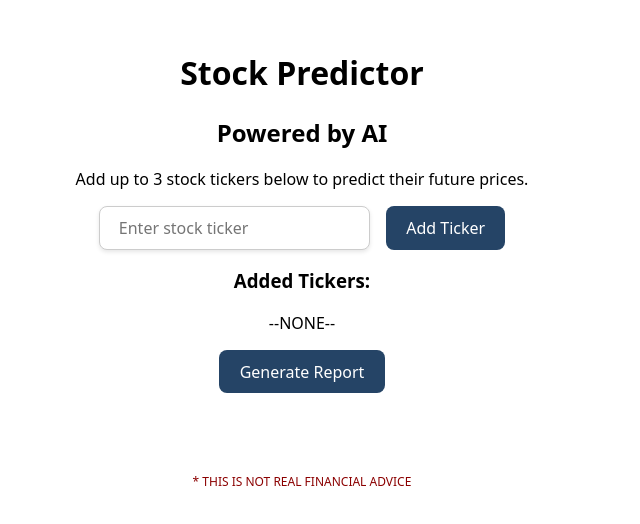
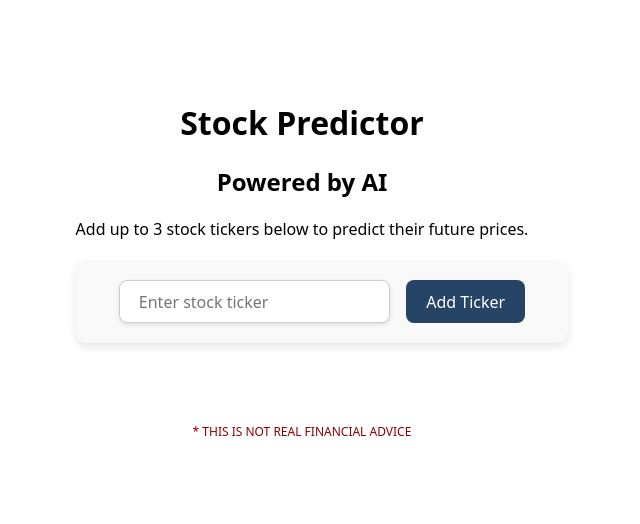
Before and after one commit to kquilty/ai-stock-predictor, a React (Vite) app: page / in a window 1280 px wide. Shown: the part 134-658 px from the top of the page, without its empty margins (338-978 px from the left). Built offline with nearby package versions, Linux system fonts and the light colour scheme.

Commit message:
- flow/ui improvements - simulated api fetch

```diff
--- a/src/App.jsx
+++ b/src/App.jsx
@@ -4,6 +4,55 @@ import './App.css'
 export default function App() {
     const [stockTickers, setStockTickers] = useState([])
     const [isGeneratingReport, setIsGeneratingReport] = useState(false)
+    const [isReportGenerated, setIsReportGenerated] = useState(false)
+    const [reportContent, setReportContent] = useState('')
+
+    async function handleGenerateReport() {
+        setIsGeneratingReport(true)
+
+        const reportGenerated = await fetchStockData()
+        setIsGeneratingReport(false)
+
+        if (reportGenerated) {
+            setIsReportGenerated(true)
+        }
+    }
+
+    async function fetchStockData() {
+        // document.querySelector('.action-panel').style.display = 'none'
+        // loadingArea.style.display = 'flex'
+        try {
+            /*
+            const stockData = await Promise.all(tickersArr.map(async (ticker) => {
+                const url = `https://api.polygon.io/v2/aggs/ticker/${ticker}/range/1/day/${dates.startDate}/${dates.endDate}?apiKey=${process.env.POLYGON_API_KEY}`
+                const response = await fetch(url)
+                const data = await response.text()
+                const status = await response.status
+                if (status === 200) {
+                    //apiMessage.innerText = 'Creating report...'
+                    return data
+                } else {
+                    //loadingArea.innerText = 'There was an error fetching stock data.'
+                }
+            }))
+            */
+
+            // Simulated stock data fetch
+            await new Promise(resolve => setTimeout(resolve, 2000))
+            const stockData = stockTickers.map(ticker => `Data for ${ticker}\n`)
+            const newReportContent = 'Fetched Stock Data:\n' + stockData.join('')
+
+            setReportContent(newReportContent)
+
+            // Success
+            return true;
+
+        } catch(err) {
+            //loadingArea.innerText = 'There was an error fetching stock data.'
+            console.error('error: ', err)
+        }
+        return false;
+    }
 
     return (
         <>
@@ -12,13 +61,25 @@ export default function App() {
 
             <Instructions />
 
-            <Input onAddTicker={(ticker) => setStockTickers([...stockTickers, ticker])} />
+            {stockTickers.length < 3 &&
+                <Input onAddTicker={(ticker) => setStockTickers([...stockTickers, ticker])} />
+            }
 
-            <AddedTickersList stockTickers={stockTickers} />
+            {stockTickers.length > 0 &&
+                <AddedTickersList stockTickers={stockTickers} />
+            }
 
-            <GenerateReportButton setIsGeneratingReport={setIsGeneratingReport} />
+            {stockTickers.length > 0 &&
+                <GenerateReportButton onClick={handleGenerateReport} />
+            }
 
-            {isGeneratingReport && <ReportOutput stockTickers={stockTickers} />}
+            {isGeneratingReport &&
+                <LoadingStatus />
+            }
+
+            {isReportGenerated &&
+                <ReportOutput reportContent={reportContent} />
+            }
 
             <Footer />
 
@@ -46,7 +107,7 @@ function Instructions() {
 function Input({ onAddTicker }) {
 
     return (
-        <div className="card">
+        <section className="card">
             <input type="text" placeholder="Enter stock ticker" id="ticker-input" />
             <button onClick={() => {
                 const input = document.querySelector('#ticker-input');
@@ -58,13 +119,13 @@ function Input({ onAddTicker }) {
             }}>
                 Add Ticker
             </button>
-        </div>
+        </section>
     )
 }
 
 function AddedTickersList({ stockTickers }) {
     return (
-        <section>
+        <section className="card">
             <h3>Added Tickers:</h3>
             <ul>
                 {stockTickers.length === 0 ? (
@@ -77,22 +138,31 @@ function AddedTickersList({ stockTickers }) {
     )
 }
 
-function GenerateReportButton({ setIsGeneratingReport }) {
+function GenerateReportButton({ onClick }) {
     return (
         <section>
-            <button onClick={() => setIsGeneratingReport(true)}>Generate Report</button>
+            <button onClick={onClick}>Generate Report</button>
         </section>
     )
 }
 
-function ReportOutput({ stockTickers }) {
+function LoadingStatus() {
     return (
-        <section>
+        <section className="card">
+            <h3>Generating Report...</h3>
+            <p>Please wait while we analyze the data and create your report.</p>
+        </section>
+    )
+}
+
+function ReportOutput({ reportContent }) {
+    return (
+        <section className="card">
             <h3>Report Output:</h3>
-            {stockTickers.length === 0 ? (
-                <p>No tickers added. Please add stock tickers to generate a report.</p>
+            {reportContent.length === 0 ? (
+                <p>No content found.</p>
             ) : (
-                <p>Report for: {stockTickers.join(', ')}</p>
+                <pre>{reportContent}</pre>
             )}
         </section>
     )
--- a/src/index.css
+++ b/src/index.css
@@ -58,3 +58,12 @@ button:focus,
 button:focus-visible {
     outline: 4px auto -webkit-focus-ring-color;
 }
+.card {
+    background-color: #f9f9f9;
+    border-radius: 12px;
+    box-shadow: 0 4px 8px rgba(0, 0, 0, 0.1);
+    padding: 20px;
+    margin: 20px 0;
+    width: 100%;
+    max-width: 600px;
+}
```
Also changed, not shown: src/utils.js (added, +17 -0 lines).
